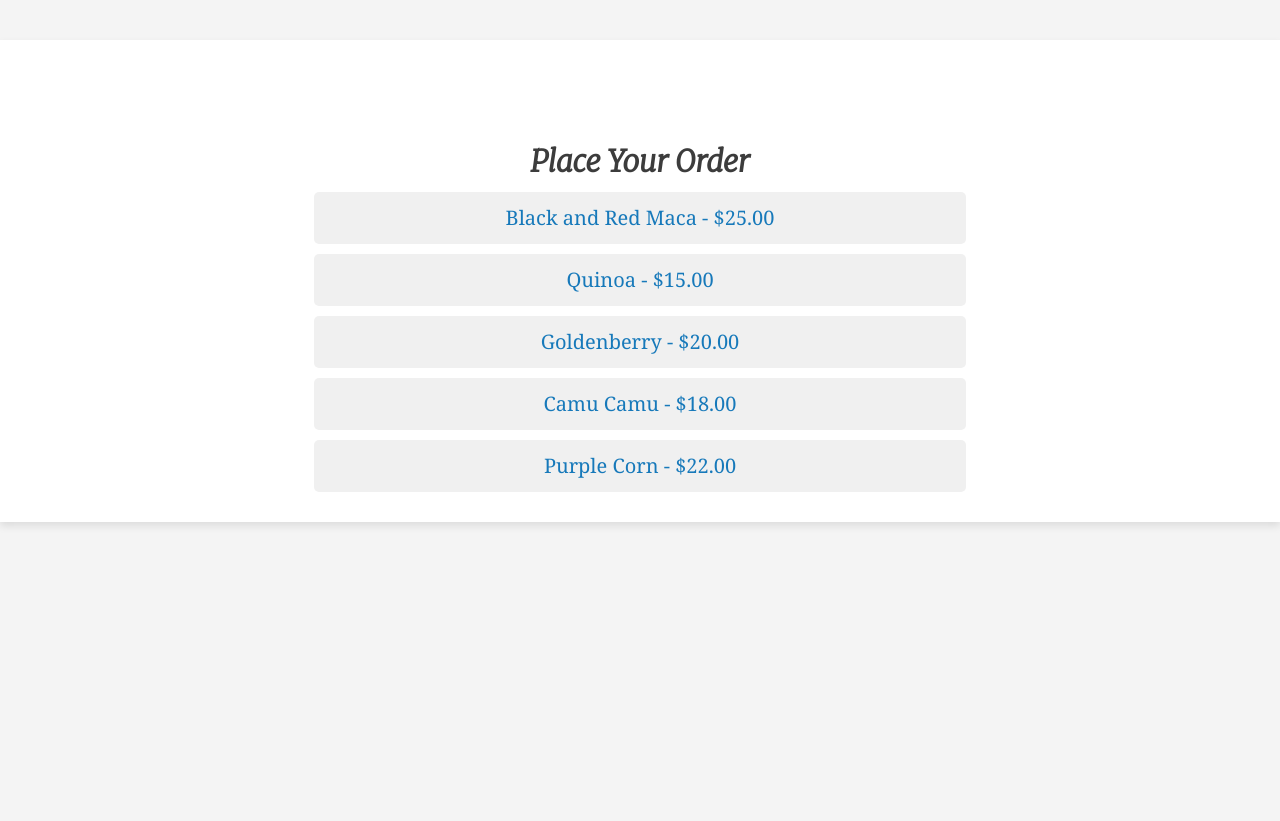
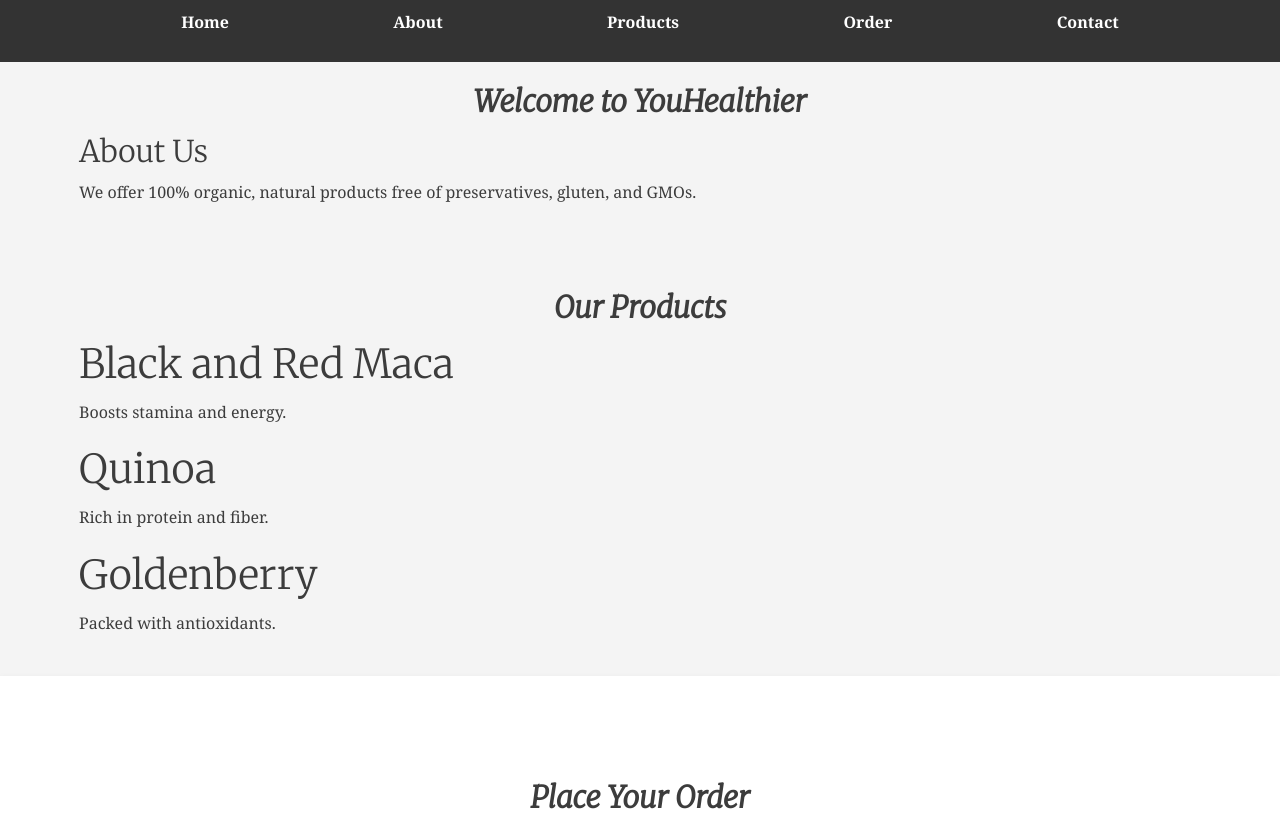
Before and after one commit to juanhev3/youhealthier, a website: page index.html in a window 1280 px wide. Shown: the top 821 px of the page. Before the commit the page ends 800 px from the top, so only its background shows below. Drawn offline with Linux system fonts and the light colour scheme.

Commit message:
Update index.html

```diff
--- a/index.html
+++ b/index.html
@@ -11,11 +11,36 @@
         body {
             font-family: 'Georgia', serif;
             background-color: #f4f4f4;
+            margin: 0;
+            padding: 0;
         }
 
         .container {
             width: 90%;
             margin: 0 auto;
+        }
+
+        .site-header {
+            background-color: #333;
+            color: white;
+            padding: 10px 0;
+            position: fixed;
+            width: 100%;
+            top: 0;
+            z-index: 1000;
+        }
+
+        .main-navigation {
+            display: flex;
+            justify-content: space-around;
+            list-style: none;
+            padding: 0;
+        }
+
+        .main-navigation li a {
+            color: white;
+            text-decoration: none;
+            font-weight: bold;
         }
 
         h1.header-txt {
@@ -54,7 +79,6 @@
             background-color: #ddd;
         }
 
-        /* Modal Styles */
         .modal {
             display: none;
             position: fixed;
@@ -106,6 +130,51 @@
 
 <body>
 
+    <header class="site-header">
+        <div class="container">
+            <nav>
+                <ul class="main-navigation">
+                    <li><a href="#home">Home</a></li>
+                    <li><a href="#about-us">About</a></li>
+                    <li><a href="#products">Products</a></li>
+                    <li><a href="#order">Order</a></li>
+                    <li><a href="#contact-us">Contact</a></li>
+                </ul>
+            </nav>
+        </div>
+    </header>
+
+    <div id="home" class="container">
+        <h1 class="header-txt">Welcome to YouHealthier</h1>
+    </div>
+
+    <section id="about-us">
+        <div class="container">
+            <h1>About Us</h1>
+            <p>We offer 100% organic, natural products free of preservatives, gluten, and GMOs.</p>
+        </div>
+    </section>
+
+    <section id="products">
+        <div class="container">
+            <h1 class="header-txt">Our Products</h1>
+            <div class="product-list">
+                <div class="product-item">
+                    <h2>Black and Red Maca</h2>
+                    <p>Boosts stamina and energy.</p>
+                </div>
+                <div class="product-item">
+                    <h2>Quinoa</h2>
+                    <p>Rich in protein and fiber.</p>
+                </div>
+                <div class="product-item">
+                    <h2>Goldenberry</h2>
+                    <p>Packed with antioxidants.</p>
+                </div>
+            </div>
+        </div>
+    </section>
+
     <section id="order">
         <div class="container">
             <h1 class="header-txt">Place Your Order</h1>
@@ -119,7 +188,6 @@
         </div>
     </section>
 
-    <!-- Order Modal -->
     <div id="orderModal" class="modal">
         <div class="modal-content">
             <span class="close" onclick="closeOrderModal()">&times;</span>
@@ -131,6 +199,13 @@
             <button onclick="confirmOrder()">Confirm Order</button>
         </div>
     </div>
+
+    <footer id="contact-us">
+        <div class="container">
+            <h1>Contact</h1>
+            <p>Email: contact@youhealthier.com | Phone: +01 888-0123-4567</p>
+        </div>
+    </footer>
 
     <script>
         let selectedProduct = "";
```
